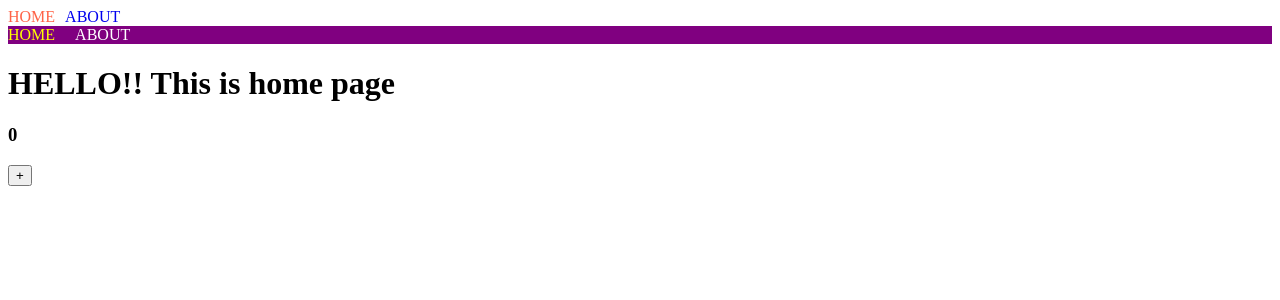
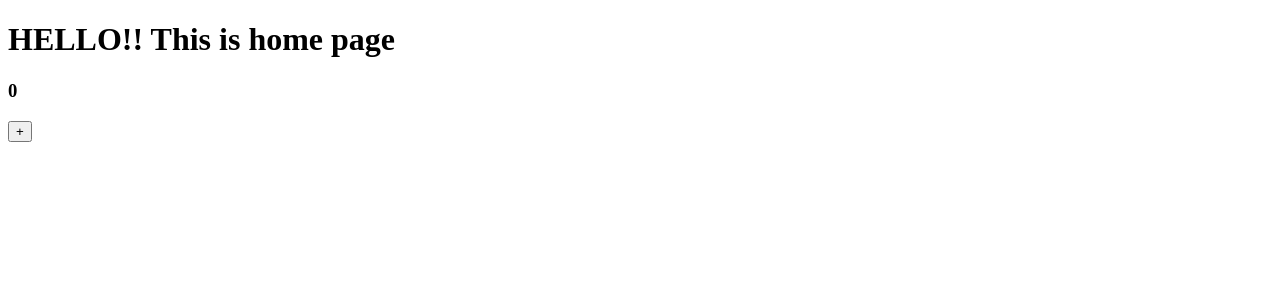
Before and after one commit to kwonsean/Nomad_Next, a Next.js app: page / in a window 1280 px wide. Shown: the top 300 px of the page. Built offline with nearby package versions, Linux system fonts and the light colour scheme.

Commit message:
fix: delete same code
- 중복되는 코드 삭제

```diff
--- a/components/NavBar.module.css
+++ b/components/NavBar.module.css
@@ -1,11 +1,3 @@
 .active {
   color: tomato;
 }
-
-.A {
-  text-decoration: none;
-}
-
-.A:first-child {
-  margin-right: 10px;
-}
--- a/components/NavBar2.jsx
+++ b/components/NavBar2.jsx
@@ -19,11 +19,7 @@ export default function NavBar2() {
             background-color: purple;
           }
           a {
-            text-decoration: none;
             color: white;
-          }
-          a:first-child {
-            margin-right: 20px;
           }
           .active {
             color: yellow;
--- a/pages/about.js
+++ b/pages/about.js
@@ -1,11 +1,6 @@
-import NavBar from "../components/NavBar";
-import NavBar2 from "../components/NavBar2";
-
 export default function about() {
   return (
     <>
-      <NavBar />
-      <NavBar2 />
       <h1>this is about page</h1>
     </>
   );
--- a/pages/index.js
+++ b/pages/index.js
@@ -1,13 +1,9 @@
 import { useState } from "react";
-import NavBar from "../components/NavBar";
-import NavBar2 from "../components/NavBar2";
 
 export default function Home() {
   const [counter, setCounter] = useState(0);
   return (
     <>
-      <NavBar />
-      <NavBar2 />
       <h1>HELLO!! This is home page</h1>
       <h3>{counter}</h3>
       <button onClick={() => setCounter((cur) => cur + 1)}>+</button>
```
